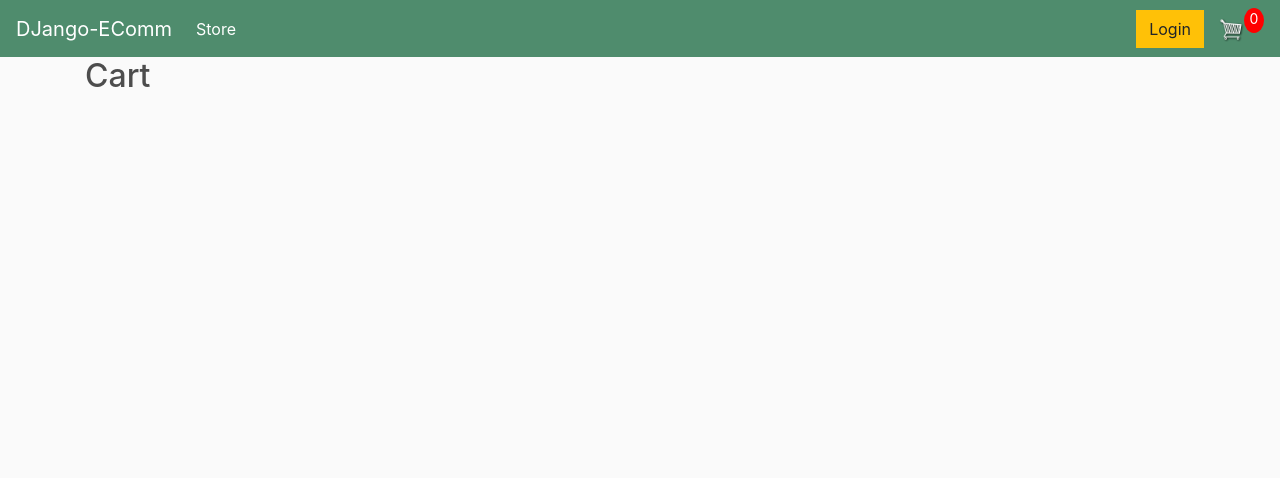
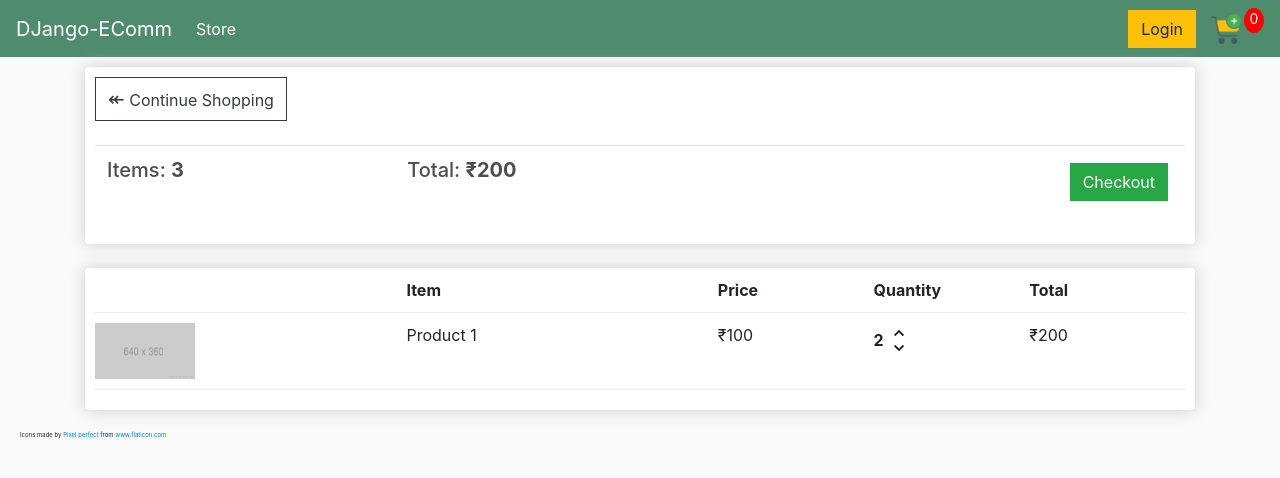
Before and after one commit to HariprasadPoojary/django-ecommerce-site, a Django app: page /cart/ in a window 1280 px wide. Shown: the top 478 px of the page. Run offline with Django 3.2, Linux system fonts and the light colour scheme; lists and menus that the app fills with data are empty; some libraries are stand-ins or nearby versions.

Commit message:
GUI for store and cart

```diff
--- a/static/css/main.css
+++ b/static/css/main.css
@@ -35,9 +35,9 @@ h6 {
 }
 
 #cart-icon {
-	width: 25px;
+	width: 30px;
 	display: inline-block;
-	margin-left: 15px;
+	margin: 0 3px 0 15px;
 }
 
 #cart-total {
@@ -87,7 +87,7 @@ h6 {
 }
 
 .chg-quantity {
-	width: 12px;
+	width: 10px;
 	cursor: pointer;
 	display: block;
 	margin-top: 5px;
@@ -101,3 +101,27 @@ h6 {
 .hidden {
 	display: none !important;
 }
+
+/* My edits */
+.spcl-ch {
+	font-size: 20px;
+}
+.set-right {
+	float: right;
+	margin: 5px;
+}
+
+.qnty {
+	display: flex;
+}
+.qnty p {
+	padding-top: 5px;
+}
+
+#flaticon {
+	font-size: 6px;
+	padding: 20px;
+}
+#flaticon a {
+	text-decoration: none;
+}
--- a/store/templates/store/cart.html
+++ b/store/templates/store/cart.html
@@ -3,6 +3,70 @@
 {% load static %}
 {% block content %}
 
-<h2>Cart</h2>
+<div class="row">
+	<div class="col-lg-12">
+		<div class="box-element">
+			<a href="{% url 'store' %}" class="btn btn-outline-dark">
+				<span class="spcl-ch">↞</span> Continue Shopping</a
+			>
+			<br />
+			<br />
+			<table class="table">
+				<tr>
+					<th>
+						<h5>Items: <strong>3</strong></h5>
+					</th>
+					<th>
+						<h5>Total: <strong>₹200</strong></h5>
+					</th>
+					<th>
+						<a
+							href="{% url 'checkout' %}"
+							class="btn btn-success set-right"
+							>Checkout</a
+						>
+					</th>
+				</tr>
+			</table>
+		</div>
+		<br />
+		<div class="box-element">
+			<div class="cart-row">
+				<div style="flex: 2"><strong></strong></div>
+				<div style="flex: 2"><strong>Item</strong></div>
+				<div style="flex: 1"><strong>Price</strong></div>
+				<div style="flex: 1"><strong>Quantity</strong></div>
+				<div style="flex: 1"><strong>Total</strong></div>
+			</div>
+			<div class="cart-row">
+				<div style="flex: 2">
+					<img
+						src="{% static 'images/placeholder.png' %}"
+						class="row-image"
+						alt="cart-product-image"
+					/>
+				</div>
+				<div style="flex: 2">Product 1</div>
+				<div style="flex: 1">₹100</div>
+				<div style="flex: 1" class="qnty">
+					<p class="quantity">2</p>
+					<div class="quantity">
+						<img
+							src="{% static 'images/up-chevron.png' %}"
+							alt="🔼"
+							class="chg-quantity"
+						/>
+						<img
+							src="{% static 'images/down-chevron.png' %}"
+							alt="🔽"
+							class="chg-quantity"
+						/>
+					</div>
+				</div>
+				<div style="flex: 1">₹200</div>
+			</div>
+		</div>
+	</div>
+</div>
 
 {% endblock content %}
--- a/store/templates/store/main.html
+++ b/store/templates/store/main.html
@@ -76,5 +76,17 @@
 			integrity="sha384-JjSmVgyd0p3pXB1rRibZUAYoIIy6OrQ6VrjIEaFf/nJGzIxFDsf4x0xIM+B07jRM"
 			crossorigin="anonymous"
 		></script>
+		<div id="flaticon">
+			Icons made by
+			<a
+				href="https://www.flaticon.com/authors/pixel-perfect"
+				title="Pixel perfect"
+				>Pixel perfect</a
+			>
+			from
+			<a href="https://www.flaticon.com/" title="Flaticon"
+				>www.flaticon.com</a
+			>
+		</div>
 	</body>
 </html>
--- a/store/templates/store/store.html
+++ b/store/templates/store/store.html
@@ -12,6 +12,12 @@
 		/>
 		<div class="box-element product">
 			<h6><strong>Product</strong></h6>
+			<hr />
+			<button class="btn btn-outline-secondary add-btn">
+				Add to Cart
+			</button>
+			<a href="#" class="btn btn-outline-success">View</a>
+			<h4 class="set-right">₹80</h4>
 		</div>
 	</div>
 </div>
```
Also changed, not shown: static/images/cart.png, static/images/cart.svg (deleted), static/images/down-chevron.png (added), static/images/up-chevron.png (added).
